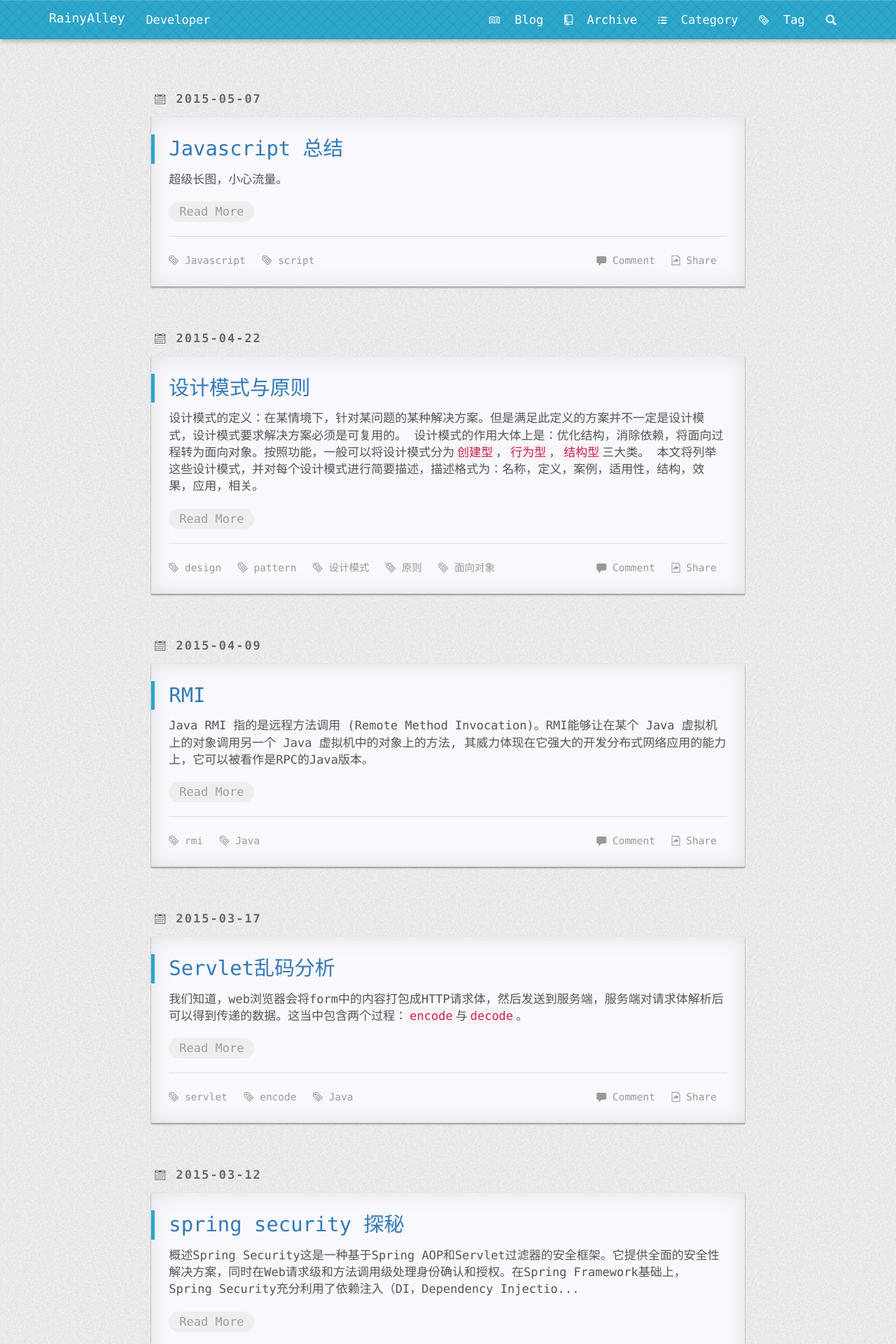
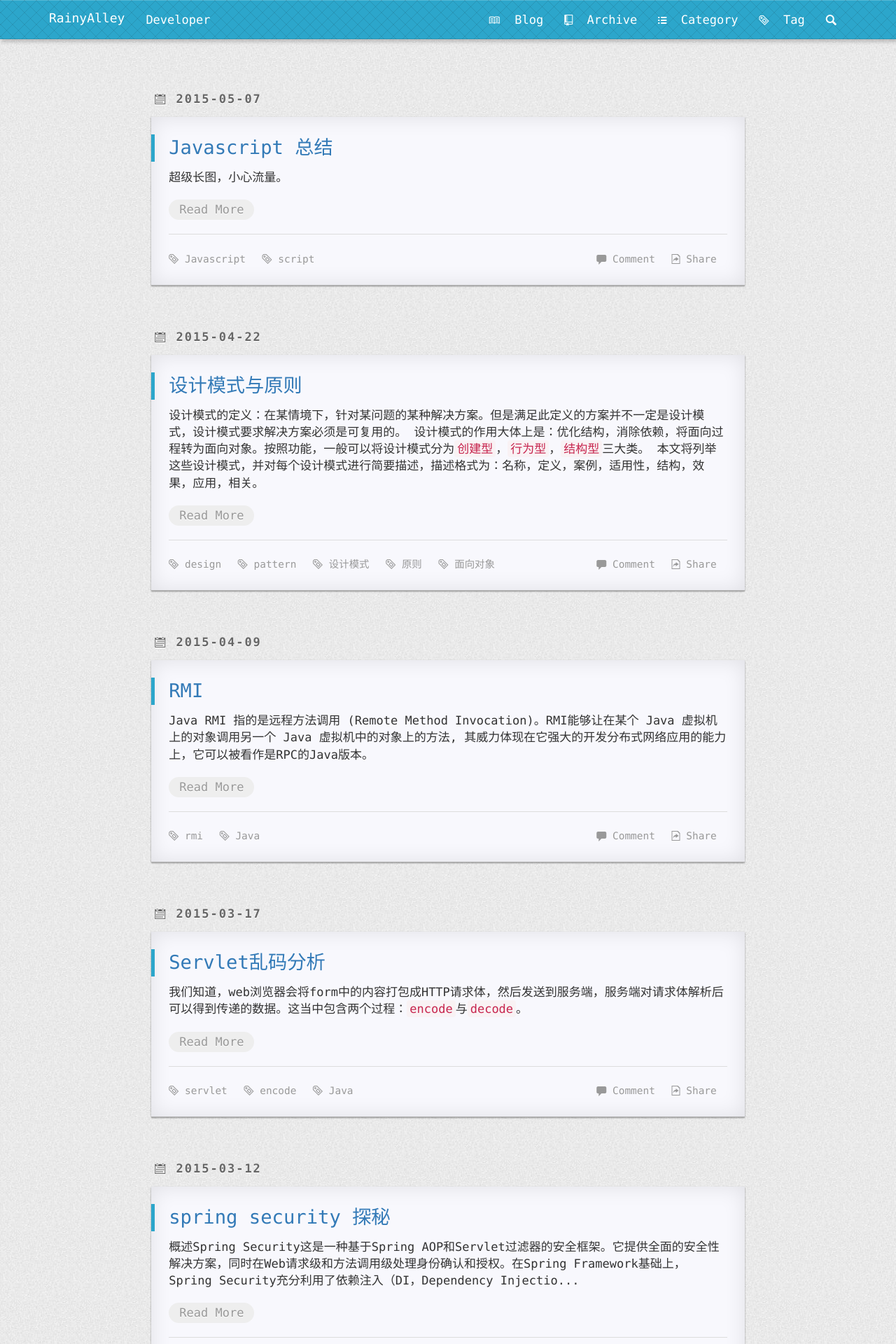
Before and after one commit to bit-ranger/blog, a Jekyll site: the page built from index.html, in a window 1280 px wide. Shown: the top 1920 px of the page at 70% size. Built offline with Jekyll 4.4.1, drawn with Linux system fonts in a browser that asks for light colours; nearby versions of some CDN libraries; Markdown is read by kramdown in place of the engine named in the settings; the list of posts is cut into pages by our own code; comment, search, counter and statistics services are not loaded.

Commit message:
一些字体的颜色

```diff
--- a/static/css/article-list.css
+++ b/static/css/article-list.css
@@ -24,7 +24,6 @@
     overflow: hidden;
     padding: 25px;
     border-bottom: 1px solid #b1b1b1;
-    color: #555;
     background: #f8f8fd;
 
     -webkit-box-shadow: 0 1px 2px rgba(0,0,0,0.4),0 0 30px rgba(10,10,0,0.1) inset;
@@ -33,7 +32,7 @@
     box-shadow: 0 1px 2px rgba(0,0,0,0.4),0 0 30px rgba(10,10,0,0.1) inset;
 }
 article .title{
-    font-size: 1.7em;
+    font-size: 1.6em;
     font-weight: 500;
     display: block;
     margin-bottom: 10px;
--- a/static/css/post.css
+++ b/static/css/post.css
@@ -111,9 +111,9 @@
 }
 
 
-.content-navigation a:link {color: #666;text-decoration: none;}		/* 未访问的链接 */
-.content-navigation a:visited {color: #D27504  }	/* 已访问的链接 */
-.content-navigation a:hover {color: #336;}	/* 鼠标移动到链接上 */
+.content-navigation a:link {color: #333;text-decoration: none;}		/* 未访问的链接 */
+.content-navigation a:visited {color: #99b  }	/* 已访问的链接 */
+.content-navigation a:hover {color: #99b;}	/* 鼠标移动到链接上 */
 .content-navigation a:active {color: #99b}	/* 选定的链接 */
 
 .content-navigation{
```
